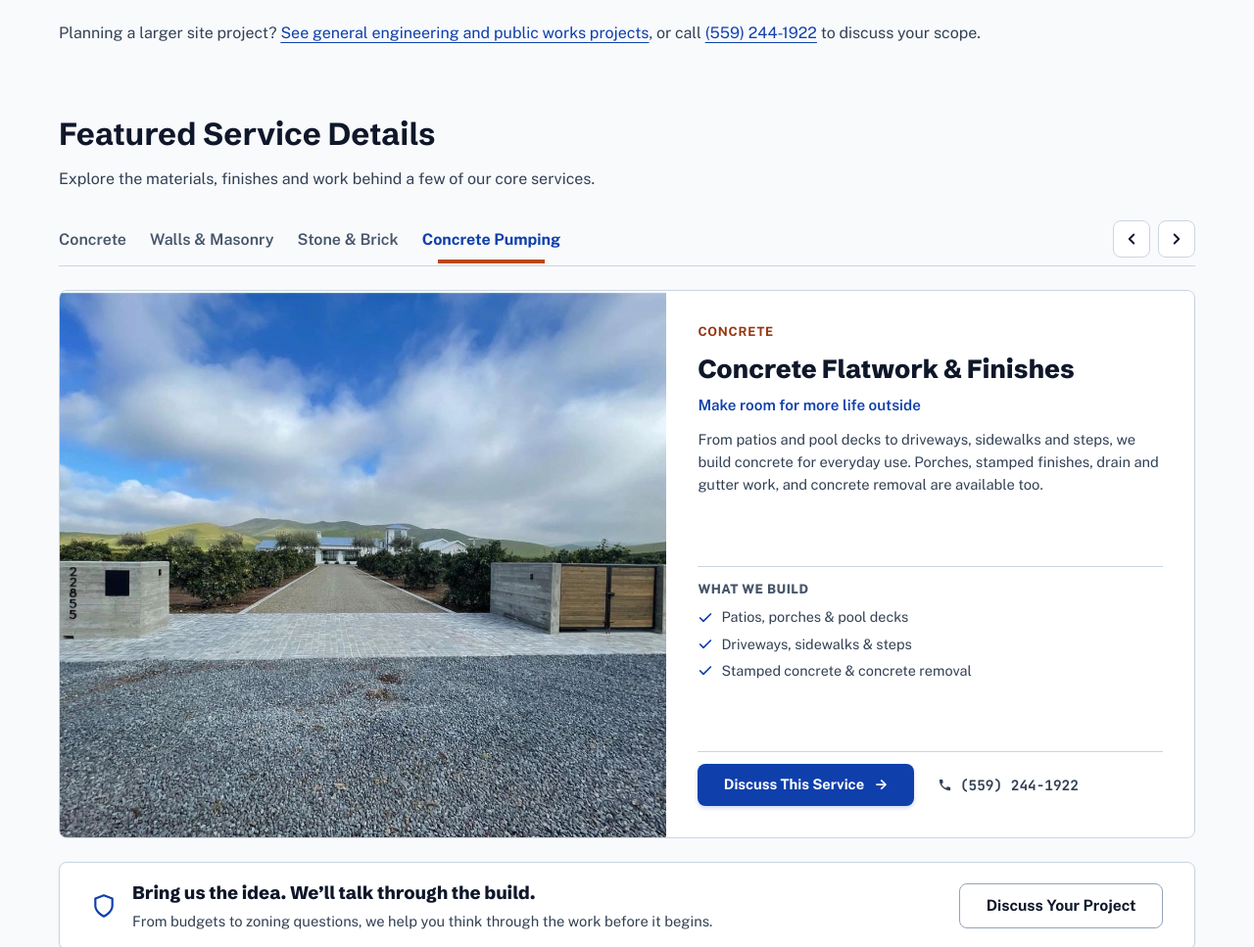
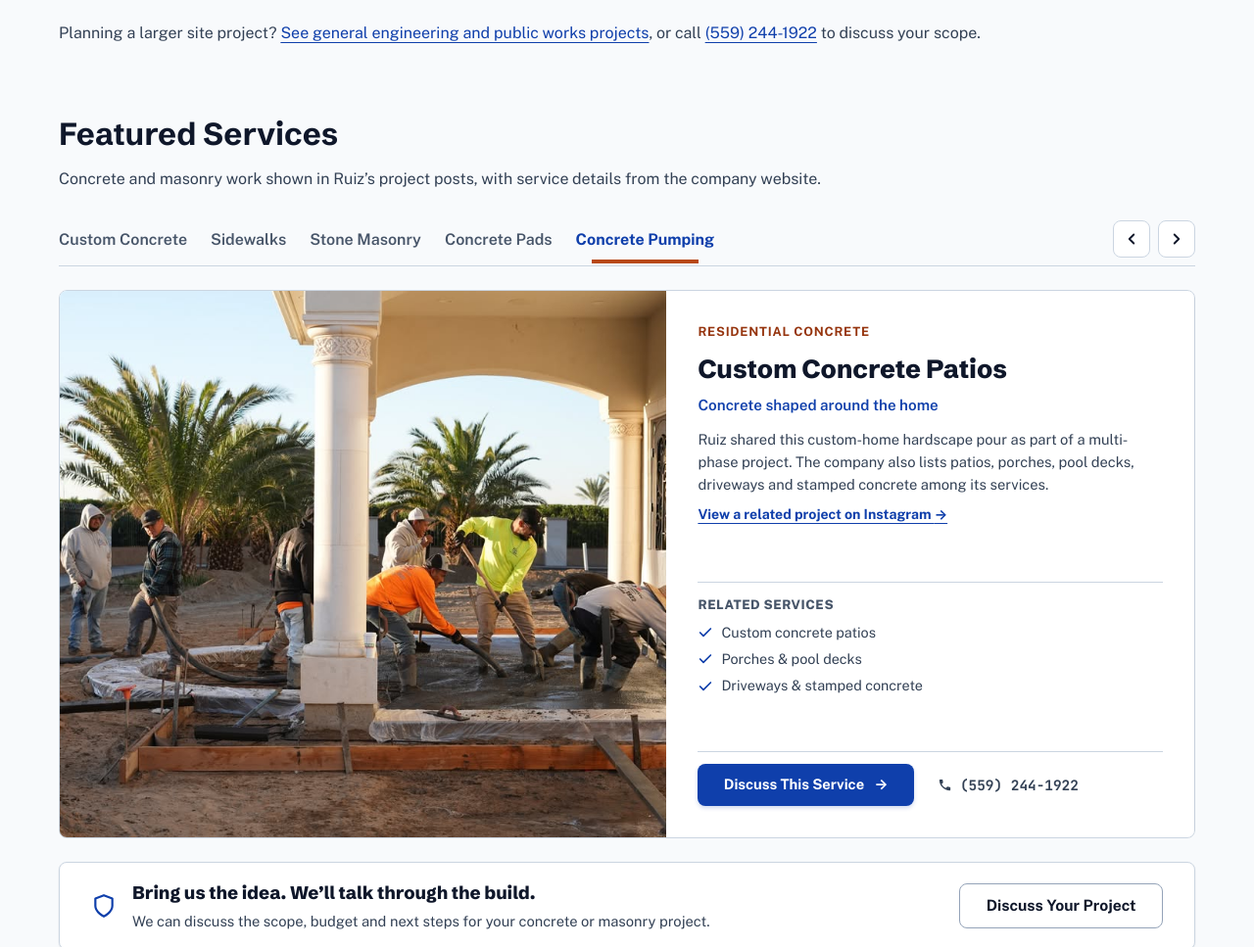
Before and after one commit to HexaComb/ruiz-ent, an Astro site: page / in a window 1280 px wide. Shown: the part 1436-2403 px from the top of the page at 98% size. Built offline with nearby package versions, Linux system fonts and the light colour scheme; Astro itself is replaced by a stand-in of ours.

Commit message:
fix(services): ground featured work in Ruiz projects

```diff
--- a/src/components/ServicesOverview.astro
+++ b/src/components/ServicesOverview.astro
@@ -6,76 +6,69 @@ import Section from './Section.astro';
 
 const services = [
   {
-    "id": "decorative-concrete",
-    "tabLabel": "Concrete",
-    "title": "Concrete Flatwork & Finishes",
-    "lead": "Make room for more life outside",
-    "tags": [
-      "Concrete"
-    ],
-    "description": "From patios and pool decks to driveways, sidewalks and steps, we build concrete for everyday use. Porches, stamped finishes, drain and gutter work, and concrete removal are available too.",
-    "bullets": [
-      "Patios, porches & pool decks",
-      "Driveways, sidewalks & steps",
-      "Stamped concrete & concrete removal"
-    ],
+    "id": "custom-concrete",
+    "tabLabel": "Custom Concrete",
+    "title": "Custom Concrete Patios",
+    "lead": "Concrete shaped around the home",
+    "tags": ["Residential concrete"],
+    "description": "Ruiz shared this custom-home hardscape pour as part of a multi-phase project. The company also lists patios, porches, pool decks, driveways and stamped concrete among its services.",
+    "bullets": ["Custom concrete patios", "Porches & pool decks", "Driveways & stamped concrete"],
     "quoteType": "Concrete Flatwork & Finishes",
-    "image": "/images/services/decorative-concrete-patio.jpg",
-    "alt": "Concrete patio work"
+    "image": "/images/services/custom-home-concrete-pour.jpg",
+    "alt": "Ruiz crew placing concrete beside a custom home",
+    "projectUrl": "https://www.instagram.com/ruiz_family_ent/p/DeflZ4hj9Se/"
   },
   {
-    "id": "structural-masonry",
-    "tabLabel": "Walls & Masonry",
-    "title": "Block Walls & Retaining Walls",
-    "lead": "Give the edge of your property purpose",
-    "tags": [
-      "Masonry"
-    ],
-    "description": "A wall should do more than mark a line. Talk with us about block walls, retaining walls and split-face block work for your property.",
-    "bullets": [
-      "Block walls",
-      "Retaining walls",
-      "Split-face block walls"
-    ],
-    "quoteType": "Block or Retaining Wall",
-    "image": "/images/services/split-face-block-walls.jpg",
-    "alt": "Split-face block wall work"
+    "id": "sidewalks-flatwork",
+    "tabLabel": "Sidewalks",
+    "title": "Sidewalks & Concrete Flatwork",
+    "lead": "Walkways built in phases",
+    "tags": ["Concrete flatwork"],
+    "description": "Recent project posts show Ruiz forming and pouring sidewalks through multiple phases. Sidewalks, concrete steps and drain and gutter work also appear on the company’s service list.",
+    "bullets": ["Sidewalks & walkways", "Concrete steps", "Drain & gutter work"],
+    "quoteType": "Concrete Flatwork & Finishes",
+    "image": "/images/engineering/flow/photo-1528.webp",
+    "alt": "New concrete sidewalk and curb beside a street work zone",
+    "projectUrl": "https://www.instagram.com/ruiz_family_ent/reel/DeuxeCFhr78/"
   },
   {
-    "id": "dry-stacked-stone",
-    "tabLabel": "Stone & Brick",
-    "title": "Architectural Stone & Brick Work",
-    "lead": "Details that make the whole place",
-    "tags": [
-      "Stonework",
-      "Brick"
-    ],
-    "description": "Stone and brick can change the character of a space. Explore decorative stone, architectural stone and brick work with our masonry team.",
-    "bullets": [
-      "Decorative stone",
-      "Architectural stone",
-      "Brick work"
-    ],
+    "id": "stone-masonry",
+    "tabLabel": "Stone Masonry",
+    "title": "Natural Stone Masonry",
+    "lead": "Stonework built by the Ruiz crew",
+    "tags": ["Masonry"],
+    "description": "Ruiz shares in-progress stone masonry and finished natural-stone details from custom projects. Its website also lists decorative stone, architectural stone and brick work.",
+    "bullets": ["Natural stone masonry", "Decorative & architectural stone", "Brick work"],
     "quoteType": "Architectural Stone & Brick Work",
-    "image": "/images/services/dry-stacked-stone.jpg",
-    "alt": "Decorative stonework"
+    "image": "/images/services/stone-masonry-project.jpg",
+    "alt": "Close view of a natural stone masonry wall in progress",
+    "projectUrl": "https://www.instagram.com/ruiz_family_ent/p/DdkQ3Qgjy1g/"
   },
   {
-    "id": "foundations-line-pump",
+    "id": "concrete-pads",
+    "tabLabel": "Concrete Pads",
+    "title": "Concrete Pads & Commercial Work",
+    "lead": "Concrete beyond residential hardscapes",
+    "tags": ["Commercial concrete"],
+    "description": "The crew has shared a concrete pad built for a water tank. Ruiz also describes its scope as residential, commercial, industrial and custom work.",
+    "bullets": ["Concrete equipment pads", "Commercial flatwork", "Custom project pours"],
+    "quoteType": "General Engineering or Public Works",
+    "image": "/images/projects/stone-column-detail.jpg",
+    "alt": "Ruiz crew placing and finishing concrete at a commercial site",
+    "projectUrl": "https://www.instagram.com/ruiz_family_ent/reel/DeAhIfESCuk/"
+  },
+  {
+    "id": "concrete-pumping",
     "tabLabel": "Concrete Pumping",
-    "title": "3/8″ Concrete Pump Service",
-    "lead": "Get the concrete where it needs to go",
-    "tags": [
-      "Concrete pumping"
-    ],
-    "description": "Need concrete pumping on your job? Ask us about our 3/8-inch concrete pump service and what your project requires.",
-    "bullets": [
-      "3/8-inch concrete pump service",
-      "Call to discuss project requirements"
-    ],
+    "title": "Concrete Pump Service",
+    "lead": "Pump equipment on the jobsite",
+    "tags": ["Concrete support"],
+    "description": "Ruiz lists a 3/8-inch concrete pump service on its website. The crew’s project footage shows pump equipment alongside a custom-home concrete pour.",
+    "bullets": ["3/8-inch concrete pump service", "Concrete placement support"],
     "quoteType": "Concrete Pump Service",
-    "image": "/images/services/foundations-line-pump.jpg",
-    "alt": "Concrete pumping equipment"
+    "image": "/images/services/concrete-pump-project.jpg",
+    "alt": "Concrete mixer and pump equipment at a Ruiz project site",
+    "projectUrl": "https://www.instagram.com/ruiz_family_ent/reel/De91GPKNH2B/"
   }
 ];
 ---
@@ -135,8 +128,8 @@ const services = [
   </div>
 
   <div class="featured-services-intro stack stack--sm">
-    <h3>Featured Service Details</h3>
-    <p>Explore the materials, finishes and work behind a few of our core services.</p>
+    <h3>Featured Services</h3>
+    <p>Concrete and masonry work shown in Ruiz’s project posts, with service details from the company website.</p>
   </div>
 
   <!-- Showcase Carousel Container -->
@@ -237,11 +230,12 @@ const services = [
                 </div>
 
                 <p class="slide-desc">{service.description}</p>
+                <a class="slide-project-link" href={service.projectUrl} target="_blank" rel="noopener noreferrer">View a related project on Instagram <span aria-hidden="true">&rarr;</span></a>
               </div>
 
               <!-- Craftsmanship Checklist -->
               <div class="slide-checklist-block">
-                <h4 class="checklist-heading">What we build</h4>
+                <h4 class="checklist-heading">Related services</h4>
                 <ul class="slide-checklist" aria-label={`Available services for ${service.title}`}>
                   {service.bullets.map(bullet => (
                     <li class="checklist-item">
@@ -286,7 +280,7 @@ const services = [
       </div>
       <div class="callout-text-col">
         <h3 class="callout-heading">Bring us the idea. We’ll talk through the build.</h3>
-        <p class="callout-p">From budgets to zoning questions, we help you think through the work before it begins.</p>
+        <p class="callout-p">We can discuss the scope, budget and next steps for your concrete or masonry project.</p>
       </div>
       <div class="callout-btn-col">
         <a href="#quote-builder" class="btn btn-outline-dark">
@@ -535,6 +529,15 @@ const services = [
     color: var(--text-dark-secondary);
     line-height: 1.55;
     margin-top: var(--space-1);
+  }
+
+  .slide-project-link {
+    align-self: flex-start;
+    color: var(--ruiz-blue);
+    font-size: 0.88rem;
+    font-weight: 700;
+    text-decoration: underline;
+    text-underline-offset: var(--space-1);
   }
 
   /* Checklist Block */
```
Also changed, not shown: public/images/services/concrete-pump-project.jpg (added), public/images/services/custom-home-concrete-pour.jpg (added), public/images/services/stone-masonry-project.jpg (added).
